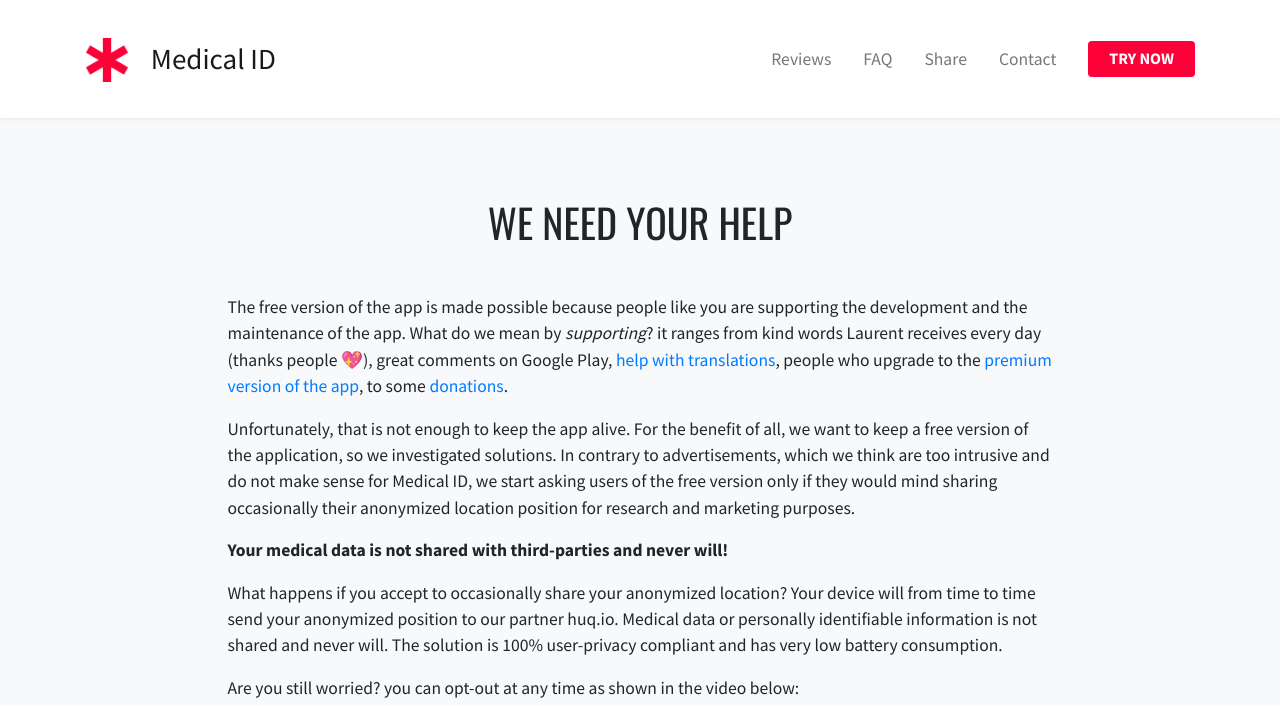
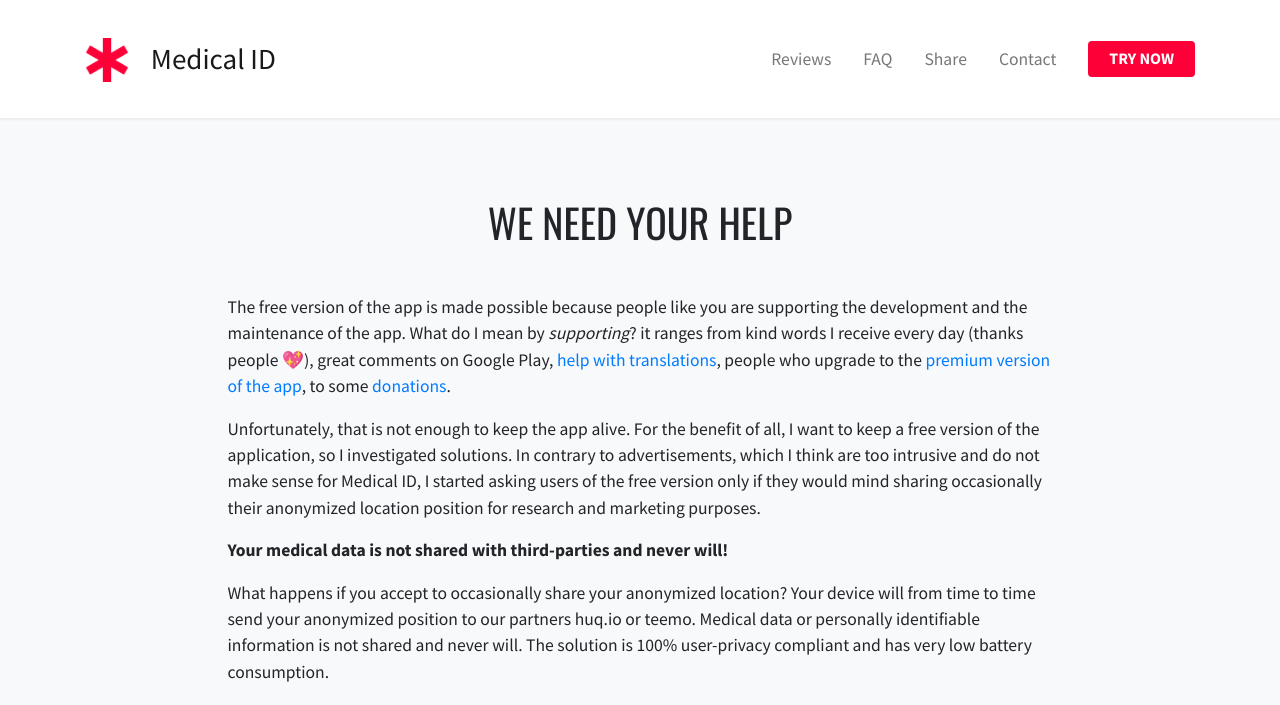
Before and after one commit to medicalid/medicalid.github.io, a Jekyll site: the page built from needs-your-help.md, in a window 1280 px wide. Shown: the top 705 px of the page. Built offline with Jekyll 4.4.1, drawn with Linux system fonts in a browser that asks for light colours; nearby versions of some CDN libraries.

Commit message:
Improve phrasing

```diff
--- a/needs-your-help.md
+++ b/needs-your-help.md
@@ -7,16 +7,16 @@
   <div class="col-lg-9">
     <p>
         The free version of the app is made possible because people like you are supporting the development and the
-        maintenance of the app. What do we mean by <em>supporting</em>? it ranges from kind words Laurent receives
+        maintenance of the app. What do I mean by <em>supporting</em>? it ranges from kind words I receive
         every day (thanks people 💖), great comments on Google Play,
          <a href="https://www.transifex.com/medicalid/medicalid/" title="Help translating Medical ID" alt="Help translating Medical ID">help with translations</a>, people who upgrade to
          the <a href="https://play.google.com/store/apps/details?id=app.medicalid" title="Get Medical ID - Premium version">premium version of the app</a>, to some <a href="https://www.paypal.me/lpellegr" title="Make a donation to support Medical ID" alt="Make a donation to support Medical ID">donations</a>.
     </p>
 
     <p>
-        Unfortunately, that is not enough to keep the app alive. For the benefit of all, we want to keep a free version
-        of the application, so we investigated solutions. In contrary to advertisements, which we think are too
-        intrusive and do not make sense for Medical ID, we start asking users of the free version only if they would mind
+        Unfortunately, that is not enough to keep the app alive. For the benefit of all, I want to keep a free version
+        of the application, so I investigated solutions. In contrary to advertisements, which I think are too
+        intrusive and do not make sense for Medical ID, I started asking users of the free version only if they would mind
         sharing occasionally their anonymized location position for research and marketing purposes.
     </p>
 
@@ -24,7 +24,7 @@
 
     <p>
         What happens if you accept to occasionally share your anonymized location?
-        Your device will from time to time send your anonymized position to our partner huq.io.
+        Your device will from time to time send your anonymized position to our partners huq.io or teemo.
         Medical data or personally identifiable information is not shared and never will.
         The solution is 100% user-privacy compliant and has very low battery consumption.
     </p>
```
Also changed, not shown: faq.md (+1 -1 lines).
